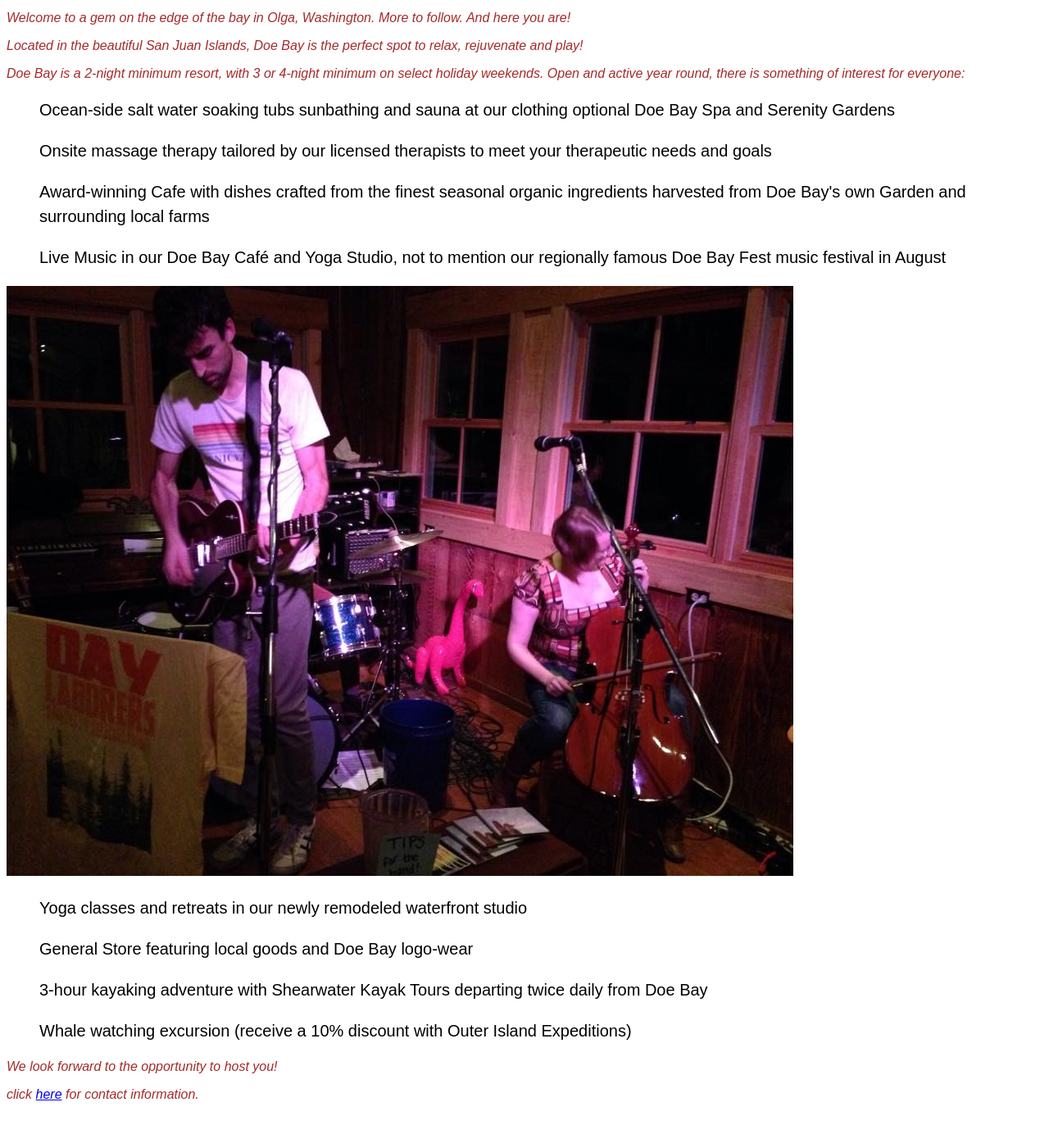
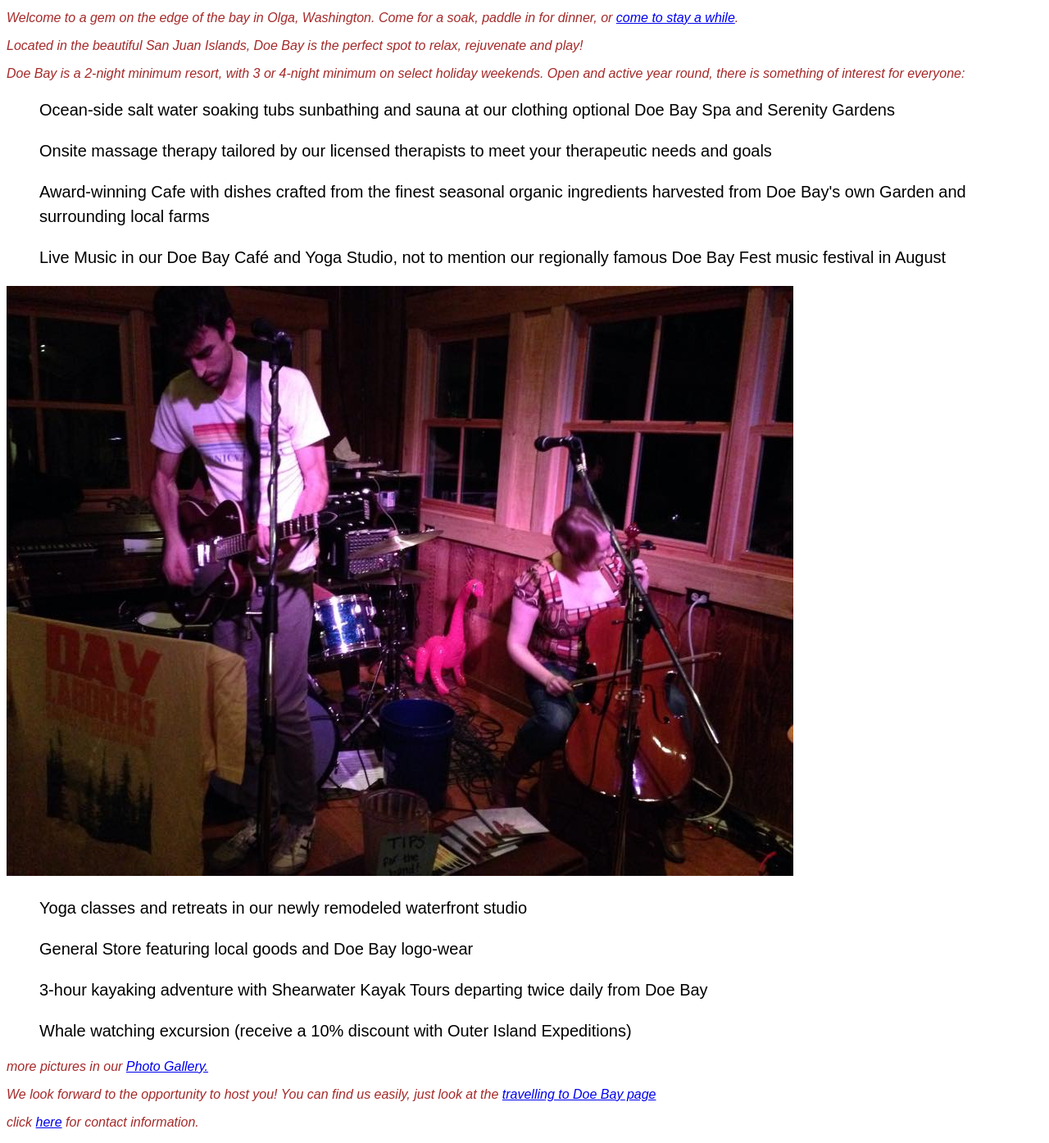
Before and after one commit to marinapoltorak/Doe_Bay, a plain HTML site: page index.html in a window 1280 px wide. Shown: the part 148-1543 px from the top of the page at 82% size. Before the commit the page ends 1509 px from the top, so only its background shows below. Drawn offline with Linux system fonts and the light colour scheme.

Commit message:
adding page links to index.html

```diff
--- a/index.html
+++ b/index.html
@@ -13,7 +13,8 @@
 
 
       <p> Welcome to a gem on the edge of the bay in Olga,
-        Washington.  More to follow. And here you are!</p>
+        Washington.  Come for a soak, paddle in for dinner,
+        or <a href="Doe_Bay_accommodations.html">come to stay a while</a>.</p>
 
       <p>Located in the beautiful San Juan Islands, Doe Bay
           is the perfect spot to relax, rejuvenate and play!</p>
@@ -47,9 +48,14 @@
         <ul>Whale watching excursion (receive a 10% discount
 
           with Outer Island Expeditions)</ul>
-       <p>We look forward to the opportunity to host you!</p>
+
+  <p>more pictures in our <a href="Doe_Bay_contactus.html">Photo Gallery.</a>
+
+       <p>We look forward to the opportunity to host you! You can find us easily,
+         just look at the  <a href="Doe_Bay_travel.html">travelling to Doe Bay page</a></p>
 
       <p>click <a href="Doe_Bay_contactus.html"> here</a> for contact
         information.</p>
+
   </body>
 </html>
```
